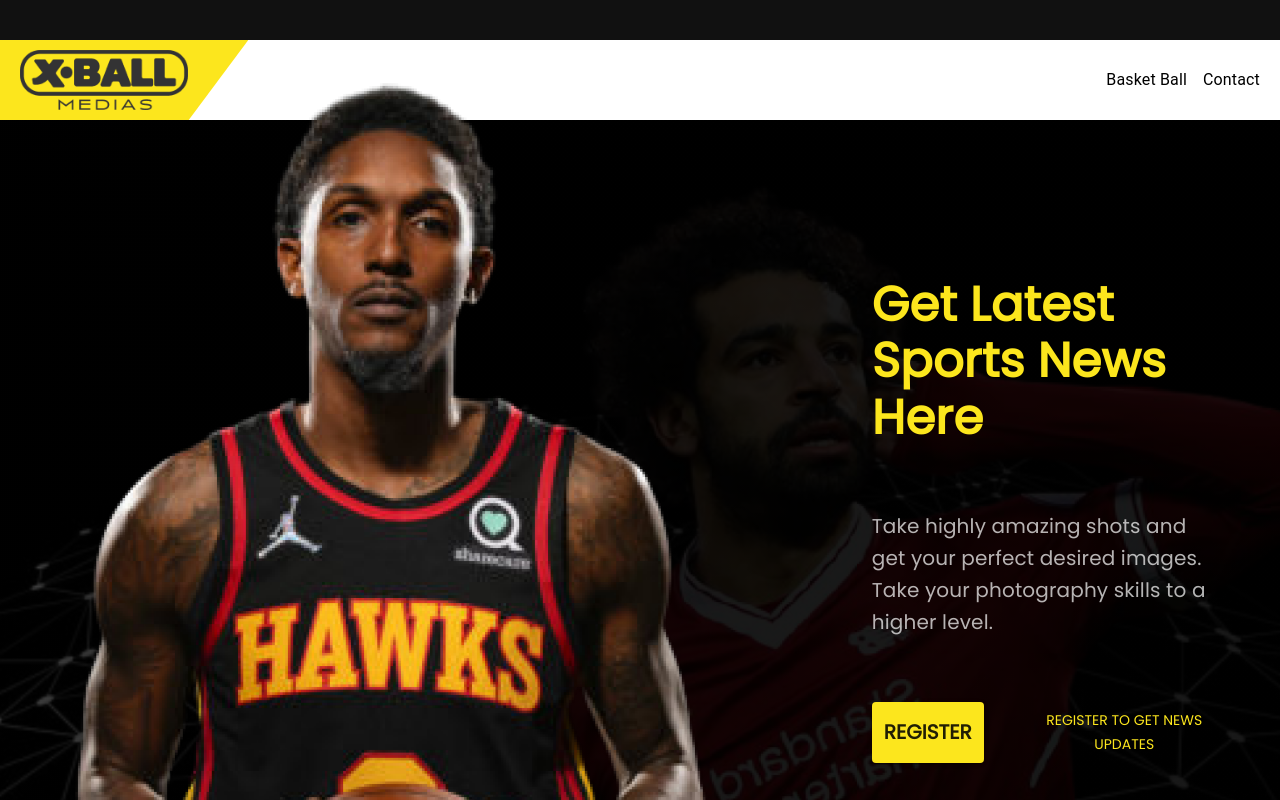
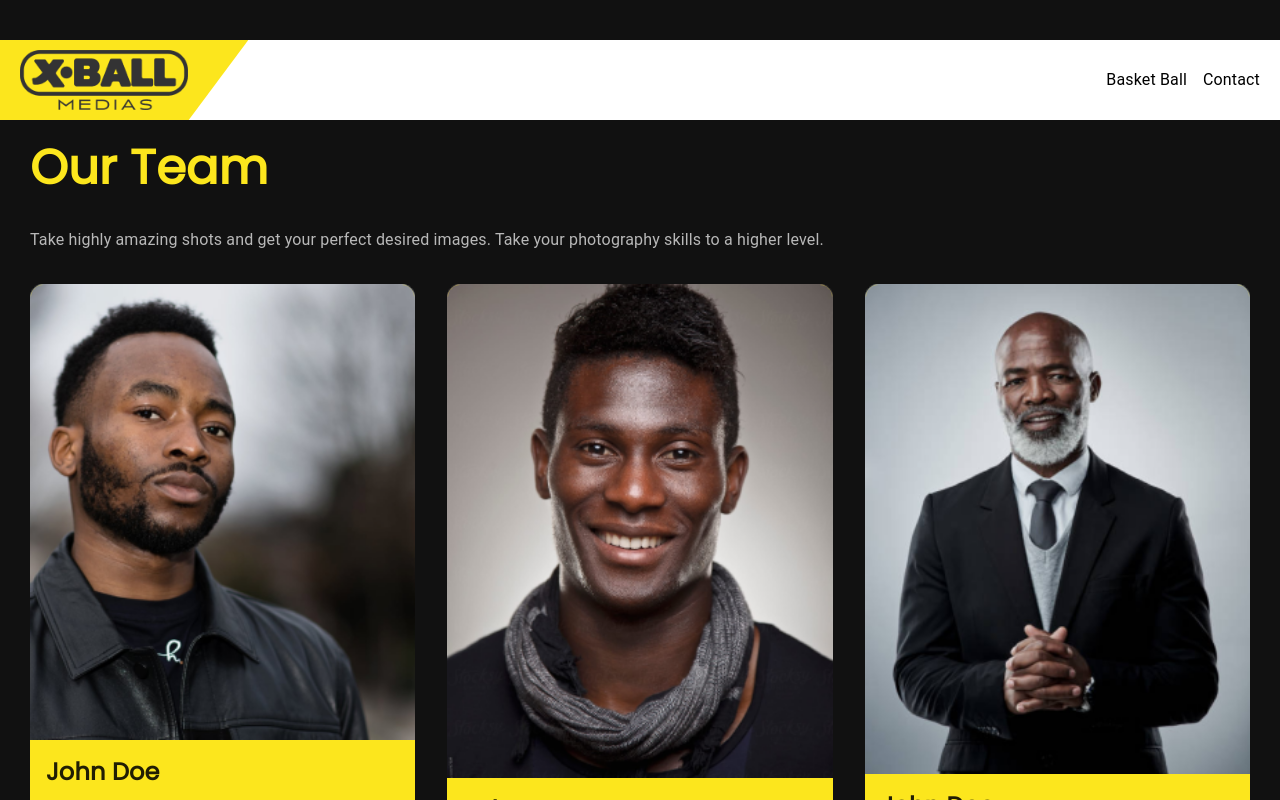
Before and after one commit to EmanuelOne/sportNetwork, a React (Create React App) app: page /our_team in a window 1280 px wide. Shown: the top 800 px of the page. Built offline with nearby package versions, Linux system fonts and the light colour scheme.

Commit message:
team done

```diff
--- a/src/App.js
+++ b/src/App.js
@@ -6,7 +6,7 @@
 import Home from "pages/Home/home";
 import Header from "components/Header/header";
 import Footer from "components/Footer/footer";
-
+import OurTeam from "pages/OurTeam/our_team";
 export default function App() {
   const theme = createTheme({
     typography: {
@@ -30,7 +30,8 @@
         <BrowserRouter>
           <Header />
           <Switch>
-            <Route path="/" component={Home}></Route>
+            <Route path="/our_team" component={OurTeam} />
+            <Route path="/" exact component={Home}></Route>
           </Switch>
         </BrowserRouter>
         <Footer />
--- a/src/index.css
+++ b/src/index.css
@@ -9,3 +9,8 @@
 .kdBPAY .divider {
   display: none;
 }
+*,
+*:before,
+*:after {
+  box-sizing: border-box;
+}
--- /dev/null
+++ b/src/pages/OurTeam/our_team.js
@@ -0,0 +1,69 @@
+import { Typography } from "@mui/material";
+import { Box as BUI, styled } from "@mui/system";
+import React from "react";
+import sliderinfo from "pages/Home/slider.info.json";
+import Team_member from "./team_member";
+const OurTeam = () => {
+  return (
+    <Box sx={{ background: "#111" }}>
+      <Typography
+        variant="h3"
+        color="primary"
+        sx={{ fontWeight: 600, width: "80%" }}
+      >
+        Our Team
+      </Typography>
+      <Typography
+        variant="p"
+        sx={{ color: "rgba(255, 255, 255, 0.7)" }}
+        component="p"
+      >
+        Take highly amazing shots and get your perfect desired images. Take your
+        photography skills to a higher level.
+      </Typography>
+      <div className="team-container">
+        {sliderinfo.map((info, key) => {
+          return <Team_member {...{ info, key }} />;
+        })}
+      </div>
+    </Box>
+  );
+};
+const Box = styled(BUI)`
+  min-height: 50vh;
+  padding: 20px 30px;
+  display: flex;
+  flex-direction: column;
+  gap: 2rem;
+  .team-container {
+    display: grid;
+    grid-template-columns: repeat(auto-fit, minmax(300px, 1fr));
+    gap: 2rem;
+    .team-member {
+      border-radius: 15px 15px 0 0;
+      background-color: #fce61d;
+      display: flex;
+      flex-direction: column;
+      .team-member-info {
+        padding: 1rem;
+        display: flex;
+        flex-direction: column;
+
+        gap: 1rem;
+        img {
+          height: 100%;
+        }
+        /* h5,
+        h6 {
+          margin: 0;
+        } */
+      }
+    }
+  }
+  @media (max-width: 768px) {
+    .team-container {
+    }
+  }
+`;
+
+export default OurTeam;
--- /dev/null
+++ b/src/pages/OurTeam/team_member.js
@@ -0,0 +1,27 @@
+import { Typography } from "@mui/material";
+import React from "react";
+
+const Team_member = ({ info }) => {
+  return (
+    <div className="team-member">
+      <img src={info.image} alt="" />
+      <div className="team-member-info">
+        <Typography
+          variant="h5"
+          color="text"
+          component="h5"
+          sx={{
+            fontWeight: 600,
+          }}
+        >
+          {info.name}
+        </Typography>
+        <Typography variant="h6" color="text" component="p">
+          {info.role}
+        </Typography>
+      </div>
+    </div>
+  );
+};
+
+export default Team_member;
```
